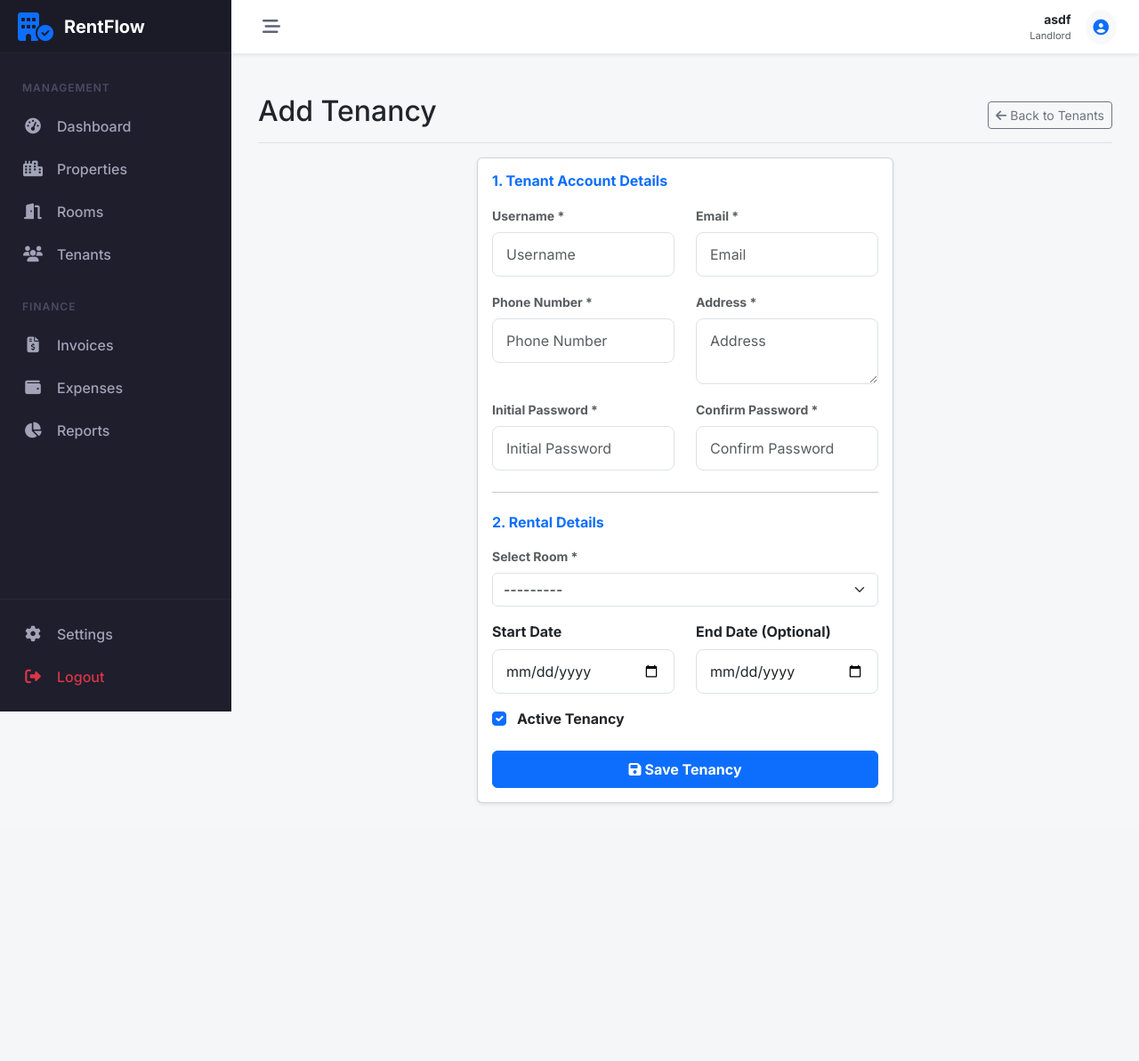
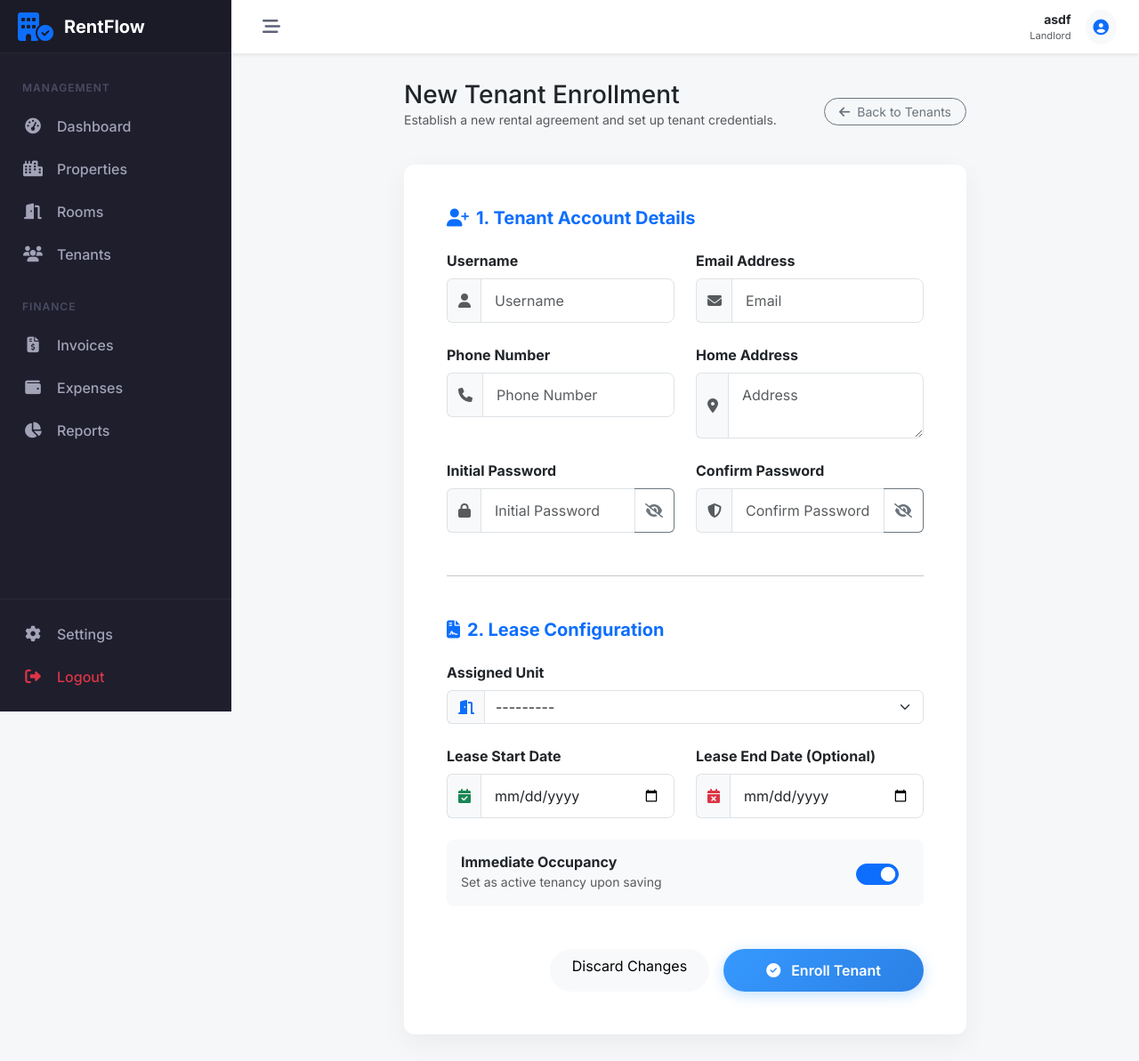
Before and after one commit to sameer9860/-RentFlow-Landlord-Tenant-Management-System, a Django app: page /properties/tenancies/add/ in a window 1280 px wide. Shown: the whole page at 89% size. Before the commit the page ends 904 px from the top, so only its background shows below. Run offline with Django 5.2, Linux system fonts and the light colour scheme; a user stored in the database is signed in; data comes from the database, SQL or seed files in the repository.

Commit message:
feat add password toggler

```diff
--- a/properties/templates/properties/tenancy_form.html
+++ b/properties/templates/properties/tenancy_form.html
@@ -1,125 +1,163 @@
 {% extends 'core/base.html' %}
 
-{% block title %}{% if form.instance.pk %}Edit Tenancy{% else %}Add Tenancy{% endif %} - RentFlow{% endblock %}
+{% block title %}{% if form.instance.pk %}Edit{% else %}Add{% endif %} Tenancy - RentFlow{% endblock %}
 
 {% block content %}
-<div class="d-flex justify-content-between flex-wrap flex-md-nowrap align-items-center pt-3 pb-2 mb-3 border-bottom">
-    <h1 class="h2">{% if form.instance.pk %}Edit Tenancy{% else %}Add Tenancy{% endif %}</h1>
-    <a href="{% url 'properties:tenancy_list' %}" class="btn btn-sm btn-outline-secondary">
-        <i class="fa-solid fa-arrow-left me-1"></i>Back to Tenants
-    </a>
-</div>
+<div class="row justify-content-center animate-fade-in-up">
+    <div class="col-lg-10 col-xl-8">
+        <div class="d-flex justify-content-between align-items-center mb-4">
+            <div>
+                <h2 class="h3 mb-0 text-gray-800">{% if form.instance.pk %}Edit Tenancy Agreement{% else %}New Tenant Enrollment{% endif %}</h2>
+                <p class="text-muted small">Establish a new rental agreement and set up tenant credentials.</p>
+            </div>
+            <a href="{% url 'properties:tenancy_list' %}" class="btn btn-sm btn-outline-secondary rounded-pill px-3">
+                <i class="fa-solid fa-arrow-left me-1"></i> Back to Tenants
+            </a>
+        </div>
 
-<div class="row justify-content-center">
-    <div class="col-md-6">
-        <div class="card shadow-sm">
-            <div class="card-body">
+        <div class="card form-card">
+            <div class="card-body p-4 p-md-5">
                 <form method="post" novalidate>
                     {% csrf_token %}
 
                     {% if not form.instance.pk %}
-                    <h6 class="mb-3 text-primary fw-bold">1. Tenant Account Details</h6>
-                    <div class="row mb-3">
-                        <div class="col-md-6">
-                            <label for="{{ form.tenant_username.id_for_label }}"
-                                class="form-label fw-bold small text-muted">Username *</label>
-                            {{ form.tenant_username }}
+                    <h5 class="mb-4 fw-bold text-primary animate-fade-in-up delay-1">
+                        <i class="fa-solid fa-user-plus me-2"></i>1. Tenant Account Details
+                    </h5>
+
+                    <div class="row g-4 mb-5">
+                        <div class="col-md-6 animate-fade-in-up delay-1">
+                            <label for="{{ form.tenant_username.id_for_label }}" class="form-label fw-bold">Username</label>
+                            <div class="input-group">
+                                <span class="input-group-text bg-light border-end-0"><i class="fa-solid fa-user text-muted"></i></span>
+                                {{ form.tenant_username }}
+                            </div>
                             {% if form.tenant_username.errors %}
-                            <div class="text-danger small">{{ form.tenant_username.errors }}</div>
+                            <div class="text-danger small mt-1">{{ form.tenant_username.errors.0 }}</div>
                             {% endif %}
                         </div>
-                        <div class="col-md-6">
-                            <label for="{{ form.tenant_email.id_for_label }}"
-                                class="form-label fw-bold small text-muted">Email *</label>
-                            {{ form.tenant_email }}
+
+                        <div class="col-md-6 animate-fade-in-up delay-1">
+                            <label for="{{ form.tenant_email.id_for_label }}" class="form-label fw-bold">Email Address</label>
+                            <div class="input-group">
+                                <span class="input-group-text bg-light border-end-0"><i class="fa-solid fa-envelope text-muted"></i></span>
+                                {{ form.tenant_email }}
+                            </div>
                             {% if form.tenant_email.errors %}
-                            <div class="text-danger small">{{ form.tenant_email.errors }}</div>
+                            <div class="text-danger small mt-1">{{ form.tenant_email.errors.0 }}</div>
+                            {% endif %}
+                        </div>
+
+                        <div class="col-md-6 animate-fade-in-up delay-2">
+                            <label for="{{ form.tenant_phone.id_for_label }}" class="form-label fw-bold">Phone Number</label>
+                            <div class="input-group">
+                                <span class="input-group-text bg-light border-end-0"><i class="fa-solid fa-phone text-muted"></i></span>
+                                {{ form.tenant_phone }}
+                            </div>
+                            {% if form.tenant_phone.errors %}
+                            <div class="text-danger small mt-1">{{ form.tenant_phone.errors.0 }}</div>
+                            {% endif %}
+                        </div>
+
+                        <div class="col-md-6 animate-fade-in-up delay-2">
+                            <label for="{{ form.tenant_address.id_for_label }}" class="form-label fw-bold">Home Address</label>
+                            <div class="input-group">
+                                <span class="input-group-text bg-light border-end-0"><i class="fa-solid fa-location-dot text-muted"></i></span>
+                                {{ form.tenant_address }}
+                            </div>
+                            {% if form.tenant_address.errors %}
+                            <div class="text-danger small mt-1">{{ form.tenant_address.errors.0 }}</div>
+                            {% endif %}
+                        </div>
+
+                        <div class="col-md-6 animate-fade-in-up delay-3">
+                            <label for="{{ form.tenant_password.id_for_label }}" class="form-label fw-bold">Initial Password</label>
+                            <div class="input-group">
+                                <span class="input-group-text bg-light border-end-0"><i class="fa-solid fa-lock text-muted"></i></span>
+                                {{ form.tenant_password }}
+                                <button class="btn btn-outline-secondary border-start-0 toggle-password" type="button" data-target="{{ form.tenant_password.id_for_label }}">
+                                    <i class="fa-solid fa-eye-slash"></i>
+                                </button>
+                            </div>
+                            {% if form.tenant_password.errors %}
+                            <div class="text-danger small mt-1">{{ form.tenant_password.errors.0 }}</div>
+                            {% endif %}
+                        </div>
+
+                        <div class="col-md-6 animate-fade-in-up delay-3">
+                            <label for="{{ form.confirm_password.id_for_label }}" class="form-label fw-bold">Confirm Password</label>
+                            <div class="input-group">
+                                <span class="input-group-text bg-light border-end-0"><i class="fa-solid fa-shield-halved text-muted"></i></span>
+                                {{ form.confirm_password }}
+                                <button class="btn btn-outline-secondary border-start-0 toggle-password" type="button" data-target="{{ form.confirm_password.id_for_label }}">
+                                    <i class="fa-solid fa-eye-slash"></i>
+                                </button>
+                            </div>
+                            {% if form.confirm_password.errors %}
+                            <div class="text-danger small mt-1">{{ form.confirm_password.errors.0 }}</div>
                             {% endif %}
                         </div>
                     </div>
 
-                    <div class="row mb-3">
-                        <div class="col-md-6">
-                            <label for="{{ form.tenant_phone.id_for_label }}"
-                                class="form-label fw-bold small text-muted">Phone Number *</label>
-                            {{ form.tenant_phone }}
-                            {% if form.tenant_phone.errors %}
-                            <div class="text-danger small">{{ form.tenant_phone.errors }}</div>
+                    <hr class="my-5 opacity-25">
+                    {% endif %}
+
+                    <h5 class="mb-4 fw-bold text-primary animate-fade-in-up delay-4">
+                        <i class="fa-solid fa-file-contract me-2"></i>{% if form.instance.pk %}Agreement Updates{% else %}2. Lease Configuration{% endif %}
+                    </h5>
+
+                    <div class="row g-4">
+                        <div class="col-12 animate-fade-in-up delay-4">
+                            <label for="{{ form.room.id_for_label }}" class="form-label fw-bold">Assigned Unit</label>
+                            <div class="input-group">
+                                <span class="input-group-text bg-light border-end-0"><i class="fa-solid fa-door-open text-primary"></i></span>
+                                {{ form.room }}
+                            </div>
+                            {% if form.room.errors %}
+                            <div class="text-danger small mt-1">{{ form.room.errors.0 }}</div>
                             {% endif %}
                         </div>
-                        <div class="col-md-6">
-                            <label for="{{ form.tenant_address.id_for_label }}"
-                                class="form-label fw-bold small text-muted">Address *</label>
-                            {{ form.tenant_address }}
-                            {% if form.tenant_address.errors %}
-                            <div class="text-danger small">{{ form.tenant_address.errors }}</div>
+
+                        <div class="col-md-6 animate-fade-in-up delay-5">
+                            <label for="{{ form.start_date.id_for_label }}" class="form-label fw-bold">Lease Start Date</label>
+                            <div class="input-group">
+                                <span class="input-group-text bg-light border-end-0"><i class="fa-solid fa-calendar-check text-success"></i></span>
+                                {{ form.start_date }}
+                            </div>
+                            {% if form.start_date.errors %}
+                            <div class="text-danger small mt-1">{{ form.start_date.errors.0 }}</div>
                             {% endif %}
+                        </div>
+
+                        <div class="col-md-6 animate-fade-in-up delay-5">
+                            <label for="{{ form.end_date.id_for_label }}" class="form-label fw-bold">Lease End Date (Optional)</label>
+                            <div class="input-group">
+                                <span class="input-group-text bg-light border-end-0"><i class="fa-solid fa-calendar-xmark text-danger"></i></span>
+                                {{ form.end_date }}
+                            </div>
+                            {% if form.end_date.errors %}
+                            <div class="text-danger small mt-1">{{ form.end_date.errors.0 }}</div>
+                            {% endif %}
+                        </div>
+
+                        <div class="col-12 animate-fade-in-up delay-6">
+                            <div class="p-3 bg-light rounded-3 d-flex align-items-center justify-content-between">
+                                <div>
+                                    <h6 class="mb-0 fw-bold">Immediate Occupancy</h6>
+                                    <small class="text-muted">Set as active tenancy upon saving</small>
+                                </div>
+                                <div class="form-check form-switch fs-4">
+                                    {{ form.is_active }}
+                                </div>
+                            </div>
                         </div>
                     </div>
 
-                    <div class="row mb-4">
-                        <div class="col-md-6">
-                            <label for="{{ form.tenant_password.id_for_label }}"
-                                class="form-label fw-bold small text-muted">Initial Password *</label>
-                            {{ form.tenant_password }}
-                            {% if form.tenant_password.errors %}
-                            <div class="text-danger small">{{ form.tenant_password.errors }}</div>
-                            {% endif %}
-                        </div>
-                        <div class="col-md-6">
-                            <label for="{{ form.confirm_password.id_for_label }}"
-                                class="form-label fw-bold small text-muted">Confirm Password *</label>
-                            {{ form.confirm_password }}
-                            {% if form.confirm_password.errors %}
-                            <div class="text-danger small">{{ form.confirm_password.errors }}</div>
-                            {% endif %}
-                        </div>
-                    </div>
-
-                    <hr class="my-4">
-                    <h6 class="mb-3 text-primary fw-bold">2. Rental Details</h6>
-                    {% endif %}
-
-                    <div class="mb-3">
-                        <label for="{{ form.room.id_for_label }}" class="form-label fw-bold small text-muted">Select
-                            Room *</label>
-                        {{ form.room }}
-                        {% if form.room.errors %}
-                        <div class="text-danger small">{{ form.room.errors }}</div>
-                        {% endif %}
-                    </div>
-
-                    <div class="row mb-3">
-                        <div class="col-md-6">
-                            <label for="{{ form.start_date.id_for_label }}" class="form-label fw-bold">Start
-                                Date</label>
-                            {{ form.start_date }}
-                            {% if form.start_date.errors %}
-                            <div class="text-danger small">{{ form.start_date.errors }}</div>
-                            {% endif %}
-                        </div>
-                        <div class="col-md-6">
-                            <label for="{{ form.end_date.id_for_label }}" class="form-label fw-bold">End Date
-                                (Optional)</label>
-                            {{ form.end_date }}
-                            {% if form.end_date.errors %}
-                            <div class="text-danger small">{{ form.end_date.errors }}</div>
-                            {% endif %}
-                        </div>
-                    </div>
-
-                    <div class="mb-4 form-check">
-                        {{ form.is_active }}
-                        <label for="{{ form.is_active.id_for_label }}" class="form-check-label fw-bold ms-1">Active
-                            Tenancy</label>
-                        {% if form.is_active.errors %}
-                        <div class="text-danger small">{{ form.is_active.errors }}</div>
-                        {% endif %}
-                    </div>
-
-                    <div class="d-grid">
-                        <button type="submit" class="btn btn-primary py-2 fw-bold">
-                            <i class="fa-solid fa-save me-1"></i>Save Tenancy
+                    <div class="d-flex justify-content-end gap-3 mt-5">
+                        <a href="{% url 'properties:tenancy_list' %}" class="btn btn-light px-4 rounded-pill">Discard Changes</a>
+                        <button type="submit" class="btn btn-premium px-5 rounded-pill">
+                            <i class="fa-solid fa-check-circle me-2"></i>
+                            {% if form.instance.pk %}Update Tenancy{% else %}Enroll Tenant{% endif %}
                         </button>
                     </div>
                 </form>
@@ -128,3 +166,28 @@
     </div>
 </div>
 {% endblock %}
+
+{% block extra_js %}
+<script>
+    document.addEventListener('DOMContentLoaded', function () {
+        const togglers = document.querySelectorAll('.toggle-password');
+        togglers.forEach(btn => {
+            btn.addEventListener('click', function () {
+                const targetId = this.getAttribute('data-target');
+                const input = document.getElementById(targetId);
+                const icon = this.querySelector('i');
+
+                if (input.type === 'password') {
+                    input.type = 'text';
+                    icon.classList.remove('fa-eye-slash');
+                    icon.classList.add('fa-eye');
+                } else {
+                    input.type = 'password';
+                    icon.classList.remove('fa-eye');
+                    icon.classList.add('fa-eye-slash');
+                }
+            });
+        });
+    });
+</script>
+{% endblock %}
```
